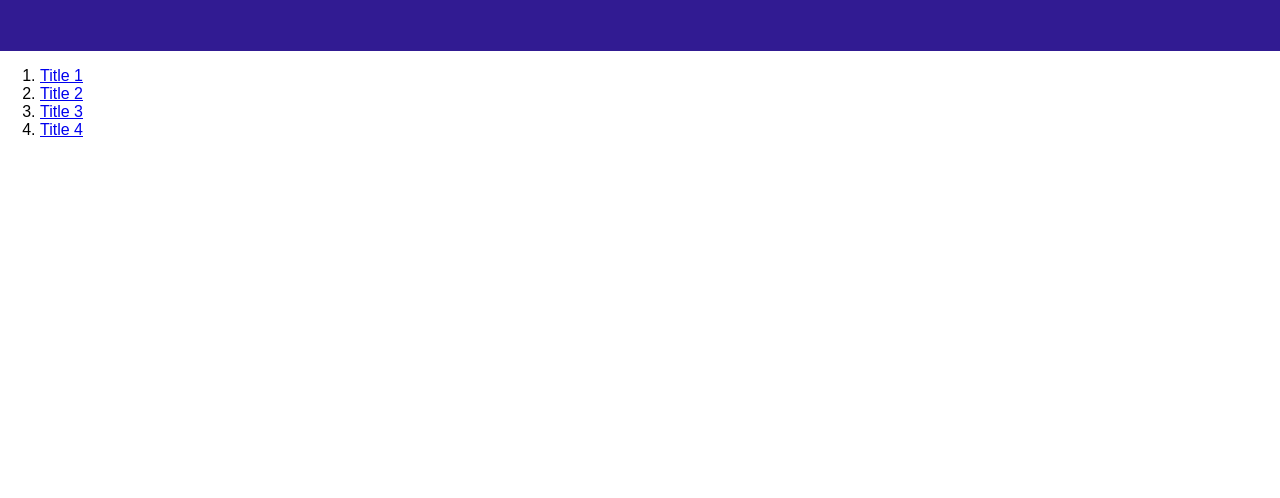
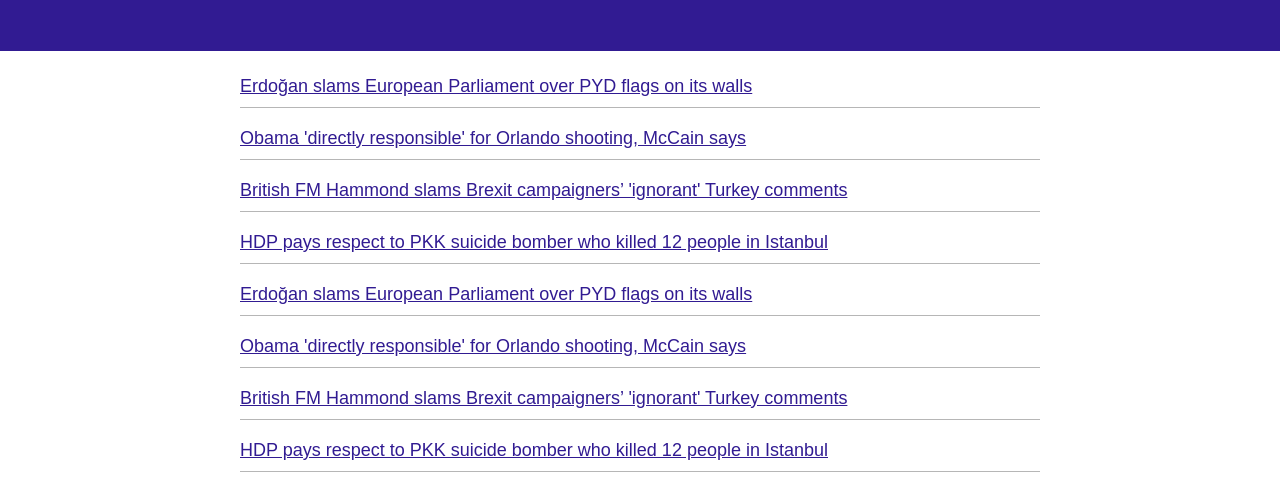
Before and after one commit to codeschoolplayground/FrontEndNews, a plain HTML site: page index.html in a window 1280 px wide. Shown: the part 96-594 px from the top of the page. Drawn offline with Linux system fonts and the light colour scheme.

Commit message:
modified:   index.html 	modified:   main.css

```diff
--- a/index.html
+++ b/index.html
@@ -8,27 +8,54 @@
 </head>
 <body>
 	<header class="hero">
+		<div class="container">
 			<p class="logo">Front-end News</p>
+		</div>
 	</header>
-	<main>
-		<ol>
-			<li>
-				<a href="#">Title 1</a>
+	<main class="content">
+		<div class="container">
+			<ol class="news">
+				<li class="news-item">
+					<a class="news-link" href="#">
+					Erdoğan slams European Parliament over PYD flags on its walls</a>
 				</li>
 
-			<li>
-				<a href="#">Title 2</a>
+				<li class="news-item">
+					<a class="news-link" href="#">
+					Obama 'directly responsible' for Orlando shooting, McCain says</a>
 				</li>
 
-			<li>
-				<a href="#">Title 3</a>
+				<li class="news-item">
+					<a class="news-link" href="#">
+					British FM Hammond slams Brexit campaigners’ 'ignorant' Turkey comments</a>
 				</li>
 
-			<li>
-				<a href="#">Title 4</a>
+				<li class="news-item">
+					<a class="news-link" href="#">
+						HDP pays respect to PKK suicide bomber who killed 12 people in Istanbul</a>
+				</li>
+				<li class="news-item">
+					<a class="news-link" href="#">
+					Erdoğan slams European Parliament over PYD flags on its walls</a>
+				</li>
+
+				<li class="news-item">
+					<a class="news-link" href="#">
+					Obama 'directly responsible' for Orlando shooting, McCain says</a>
+				</li>
+
+				<li class="news-item">
+					<a class="news-link" href="#">
+					British FM Hammond slams Brexit campaigners’ 'ignorant' Turkey comments</a>
+				</li>
+
+				<li class="news-item">
+					<a class="news-link" href="#">
+						HDP pays respect to PKK suicide bomber who killed 12 people in Istanbul</a>
 				</li>
 
 			</ol>
+		</div>
 	</main>
 </body>
 </html>
--- a/main.css
+++ b/main.css
@@ -5,7 +5,7 @@
 *		-------------------------		*
 *										*
 *										*
-*****************************************
+****************************************/
 
 body {
 
@@ -16,7 +16,9 @@ h1, h2, h3, h4, h5, h6, {
 }
 
 ol {
-
+	margin: 0;
+	padding: 0;
+	list-style-type: none;
 }
 
 li {
@@ -40,6 +42,8 @@ a {
 	color: #fff;
 	padding: 20px 0;
 	text-align: center;
+	margin-bottom: 25px;
+
 }
 
 /************
@@ -51,3 +55,26 @@ a {
 	font-weight: bold;
 	text-transform: uppercase;
 }
+
+/************
+*   Logo    *
+************/
+
+.news-item {
+	border-bottom: 1px solid #b6b6b6;
+	margin-bottom: 20px;
+	padding-bottom: 10px;
+}
+
+.news-link {
+	color: #311B92;
+	font-size: 18px;
+}
+
+.content {
+}
+
+.container {
+	margin: 0 auto;
+	max-width: 800px;
+}
```
Lines whose indentation alone changed are shown as unchanged.
